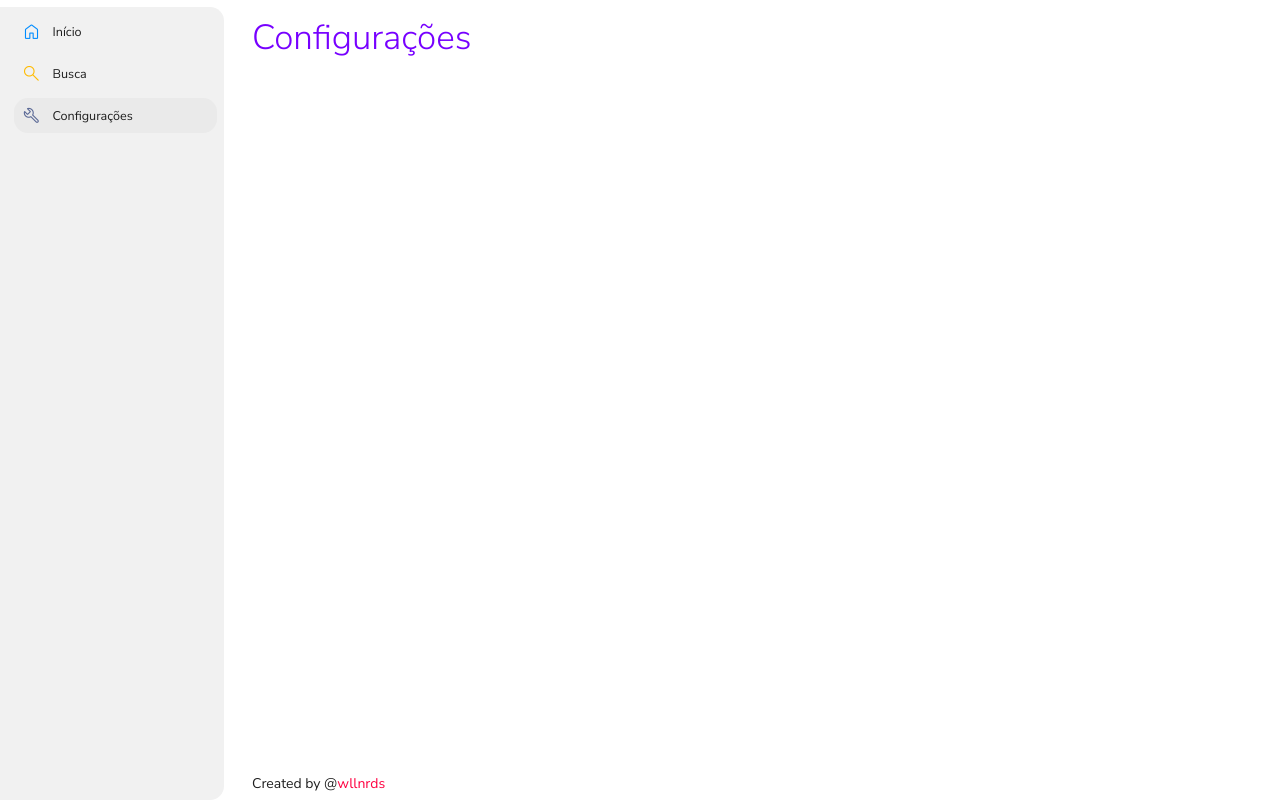
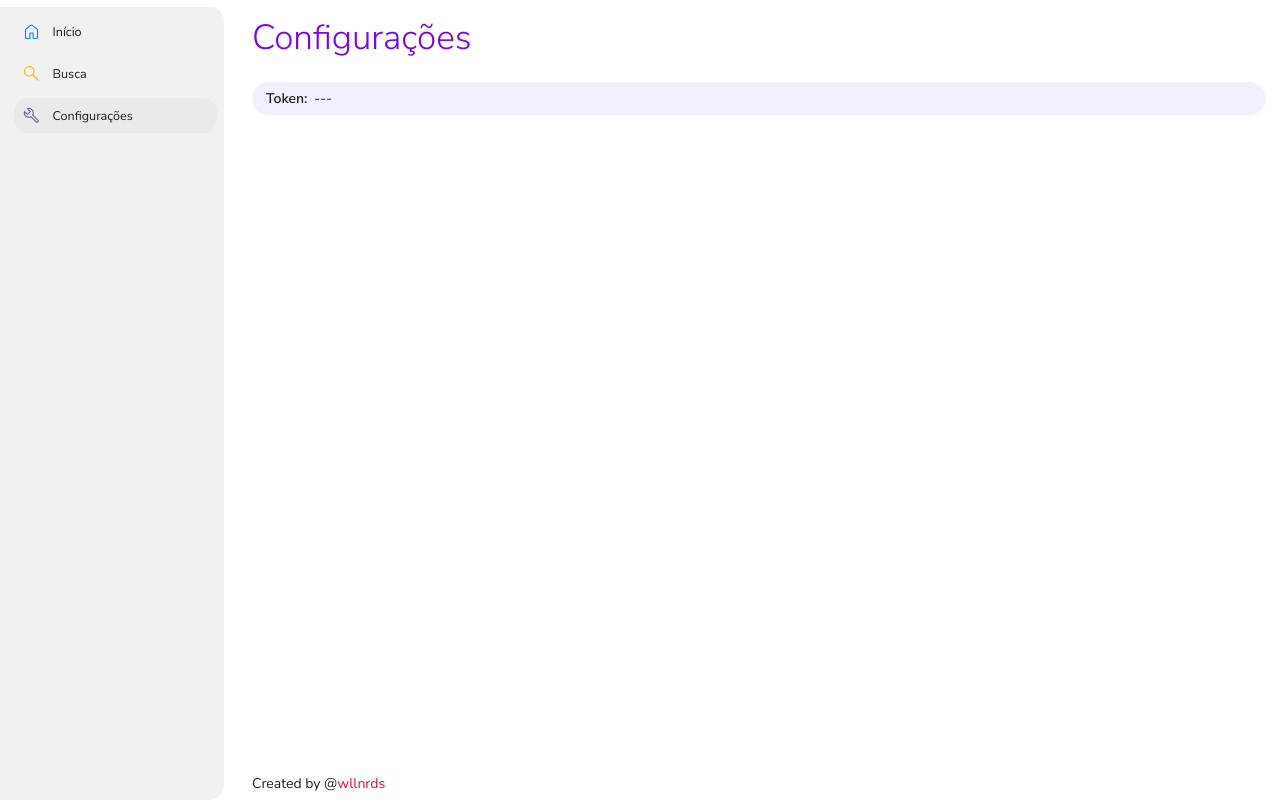
Before and after one commit to walmeidaw/dot3det, a Next.js app: page /configuracoes in a window 1280 px wide. Built offline with nearby package versions, Linux system fonts and the light colour scheme; no server answers.

Commit message:
Token Firebase na página de configuraçoes
- apresenta o token
- copia o token ao clicar

```diff
--- /dev/null
+++ b/app/configuracoes/index.module.scss
@@ -0,0 +1,22 @@
+.Bullet{
+    display: flex;
+    overflow: hidden;
+    white-space: nowrap;
+    text-overflow: ellipsis;
+    flex-direction: row;
+    gap: .5rem;
+    padding: .5rem 1rem;
+    background-color: rgba(var(--main-one-opaque-rgb), 20%);
+    border-radius: 2rem;
+
+    &.Active{
+        background-color: rgba(var(--main-one-opaque-rgb), 50%);
+    }
+
+    .Info{
+        overflow: hidden;
+        white-space: nowrap;
+        text-overflow: ellipsis;
+
+    }
+}
--- /dev/null
+++ b/app/configuracoes/messageId.js
@@ -0,0 +1,43 @@
+'use client';
+
+import { useState } from "react";
+import localforage from "localforage";
+
+import Style from './index.module.scss'
+
+function MessageId(){
+    const [token, setToken] = useState( null )
+    const [copyed,setCopyed] = useState( false )
+
+    localforage.getItem('USER_TOKEN').then( value => {
+        setToken( value )
+    })
+
+    function copy(){
+        if( token ){
+            navigator.clipboard.writeText(token)
+            setCopyed(true)
+            setTimeout(()=>{
+                setCopyed(false)
+            }, 5000 )
+        }
+    }
+
+    return (
+        <div style={{ textAlign: 'center', display: 'flex', flexDirection: 'column', gap: '.5rem' }}>
+            <div className={ `${ Style.Bullet }${ copyed ? ` ${ Style.Active }` : '' }` } onClick={ copy }>
+                <strong>Token: </strong>
+                <span className={ Style.Info }>
+                    { token ? token : '---' }
+                </span>
+            </div>
+            { copyed && <span style={{ opacity: 0.6 }}>Copiado</span> }
+        </div>
+    )
+}
+
+function Loading(){
+    return <>carregando token...</>
+}
+
+export { MessageId, Loading }
--- a/app/configuracoes/page.js
+++ b/app/configuracoes/page.js
@@ -1,7 +1,12 @@
+import { MessageId } from "./messageId";
+
 export default function Page() {
     return <section>
         <header>
             <h1>Configurações</h1>
         </header>
+        <main>
+            <MessageId />
+        </main>
     </section>
 }
--- a/components/firebase/notification.js
+++ b/components/firebase/notification.js
@@ -10,6 +10,7 @@ import 'react-toastify/dist/ReactToastify.css';
 import Image from "next/image";
 
 import style from './notification.module.scss'
+import localforage from "localforage";
 
 export default function NotificationCenter() {
   const [token, setToken] = useState(null)
@@ -19,6 +20,7 @@ export default function NotificationCenter() {
   getToken(messaging, { vapidKey: process.env.NEXT_PUBLIC_FIREBASE_KEY }).then((currentToken) => {
     if (currentToken) {
       setToken(currentToken)
+      localforage.setItem('USER_TOKEN', currentToken )
     } else {
       console.log('No registration token available. Request permission to generate one.');
     }
```
Also changed, not shown: 2 other files (tests, documents, lock files or other folders).
